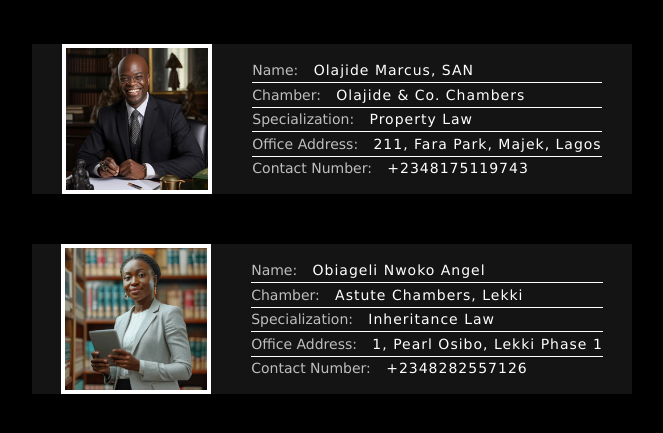
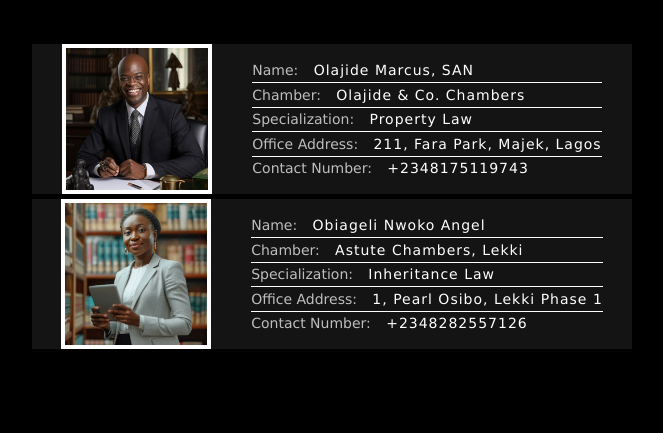
Before and after one commit to Taiwoluke/Eulogy---ALX-Portfolio-Project, a Django app: page /lawyer/ in a window 1280 px wide. Shown: the part 141-574 px from the top of the page, without its empty margins (308-971 px from the left). Run offline with Django 5.2, Linux system fonts and the light colour scheme.

Commit message:
find a lawyer page

```diff
--- a/templates/lawyer.html
+++ b/templates/lawyer.html
@@ -3,50 +3,37 @@
 {% block title %}About Eulogy{% endblock %}
 
 {% block content%}
-    <h1 style="color: rgb(0, 0, 0); margin: auto; margin-top: 2rem; margin-bottom: 3rem; width: auto; padding: 0px 0px;
-    height: 45px; text-align: center; background-color: #ffffff;">FIND A LAWYER</h1>
+<h1 id="find-lawyer-title">FIND A LAWYER</h1>
 
-    <div style="display: flex; flex-direction: row; justify-content: center; gap: 40px; width: 600px; height: 150px;
-    background-color: rgb(20, 20, 20); margin: auto; margin-bottom: 50px;">
-        <img style="border: solid white 4.5px; " src="/static/images/lawyer.png" alt="Olajide" height="150px" width="150px">
+<div class="lawyer-container-2">
+    <img class="lawyer-image" src="/static/images/lawyer.png" alt="Olajide">
 
-        <div style="display: flex; flex-direction: column; gap: 4px; justify-content: center; color: #bebebe;">
-            <h1 style="font-weight: 300; font-style: normal; font-size: 14px">Name: <span style="font-weight: 300;
-            font-style: bold; letter-spacing: 1px; font-size: 14px; color: #ffffff;"> &nbsp; Olajide Marcus, SAN</span></h1>
-            <hr style=" border: none; height: 0.5px; background-color: #ffffff;">
-            <h1 style="font-weight: 300; font-style: normal; font-size: 14px">Chamber: <span style="font-weight: 300;
-            font-style: bold; letter-spacing: 1px; font-size: 14px; color: #ffffff;"> &nbsp; Olajide & Co. Chambers</span></h1>
-            <hr style=" border: none; height: 0.5px; background-color: #ffffff;">
-            <h1 style="font-weight: 300; font-style: normal; font-size: 14px">Specialization: <span style="font-weight: 300;
-            font-style: bold; letter-spacing: 1px; font-size: 14px; color: #ffffff;"> &nbsp; Property Law</span></h1>
-            <hr style=" border: none; height: 0.5px; background-color: #ffffff;">
-            <h1 style="font-weight: 300; font-style: normal; font-size: 14px">Office Address: <span style="font-weight: 300;
-            font-style: bold; letter-spacing: 1px; font-size: 14px; color: #ffffff;"> &nbsp; 211, Fara Park, Majek, Lagos</span></h1>
-            <hr style=" border: none; height: 0.5px; background-color: #ffffff;">
-            <h1 style="font-weight: 300; font-style: normal; font-size: 14px">Contact Number: <span style="font-weight: 300;
-            font-style: bold; letter-spacing: 1px; font-size: 14px; color: #ffffff;"> &nbsp; +2348175119743</span></h1>
-        </div>
+    <div class="information-container">
+        <h1 class="information-heading">Name: <span class="information-content">&nbsp; Olajide Marcus, SAN</span></h1>
+        <hr class="seperator">
+        <h1 class="information-heading">Chamber: <span class="information-content">&nbsp; Olajide & Co. Chambers</span></h1>
+        <hr class="seperator">
+        <h1 class="information-heading">Specialization: <span class="information-content">&nbsp; Property Law</span></h1>
+        <hr class="seperator">
+        <h1 class="information-heading">Office Address: <span class="information-content">&nbsp; 211, Fara Park, Majek, Lagos</span></h1>
+        <hr class="seperator">
+        <h1 class="information-heading">Contact Number: <span class="information-content">&nbsp; +2348175119743</span></h1>
     </div>
+</div>
 
-    <div style="display: flex; flex-direction: row; justify-content: center; gap: 40px; width: 600px; height: 150px;
-    background-color: rgb(20, 20, 20); margin: auto; margin-bottom: 5px;">
-        <img style="border: solid white 4.5px; " src="/static/images/lawyer2.png" alt="Obiageli" height="150px" width="150px">
+<div class="lawyer-container">
+    <img class="lawyer-image" src="/static/images/lawyer2.png" alt="Obiageli">
 
-        <div style="display: flex; flex-direction: column; gap: 4px; justify-content: center; color: #bebebe;">
-            <h1 style="font-weight: 300; font-style: normal; font-size: 14px">Name: <span style="font-weight: 300;
-            font-style: bold; letter-spacing: 1px; font-size: 14px; color: #ffffff;"> &nbsp; Obiageli Nwoko Angel</span></h1>
-            <hr style=" border: none; height: 0.5px; background-color: #ffffff;">
-            <h1 style="font-weight: 300; font-style: normal; font-size: 14px">Chamber: <span style="font-weight: 300;
-            font-style: bold; letter-spacing: 1px; font-size: 14px; color: #ffffff;"> &nbsp; Astute Chambers, Lekki</span></h1>
-            <hr style=" border: none; height: 0.5px; background-color: #ffffff;">
-            <h1 style="font-weight: 300; font-style: normal; font-size: 14px">Specialization: <span style="font-weight: 300;
-            font-style: bold; letter-spacing: 1px; font-size: 14px; color: #ffffff;"> &nbsp; Inheritance Law</span></h1>
-            <hr style=" border: none; height: 0.5px; background-color: #ffffff;">
-            <h1 style="font-weight: 300; font-style: normal; font-size: 14px">Office Address: <span style="font-weight: 300;
-            font-style: bold; letter-spacing: 1px; font-size: 14px; color: #ffffff;"> &nbsp; 1, Pearl Osibo, Lekki Phase 1</span></h1>
-            <hr style=" border: none; height: 0.5px; background-color: #ffffff;">
-            <h1 style="font-weight: 300; font-style: normal; font-size: 14px">Contact Number: <span style="font-weight: 300;
-            font-style: bold; letter-spacing: 1px; font-size: 14px; color: #ffffff;"> &nbsp; +2348282557126</span></h1>
-        </div>
+    <div class="information-container">
+        <h1 class="information-heading">Name: <span class="information-content">&nbsp; Obiageli Nwoko Angel</span></h1>
+        <hr class="seperator">
+        <h1 class="information-heading">Chamber: <span class="information-content">&nbsp; Astute Chambers, Lekki</span></h1>
+        <hr class="seperator">
+        <h1 class="information-heading">Specialization: <span class="information-content">&nbsp; Inheritance Law</span></h1>
+        <hr class="seperator">
+        <h1 class="information-heading">Office Address: <span class="information-content">&nbsp; 1, Pearl Osibo, Lekki Phase 1</span></h1>
+        <hr class="seperator">
+        <h1 class="information-heading">Contact Number: <span class="information-content">&nbsp; +2348282557126</span></h1>
     </div>
+</div>
 {% endblock %}
```
